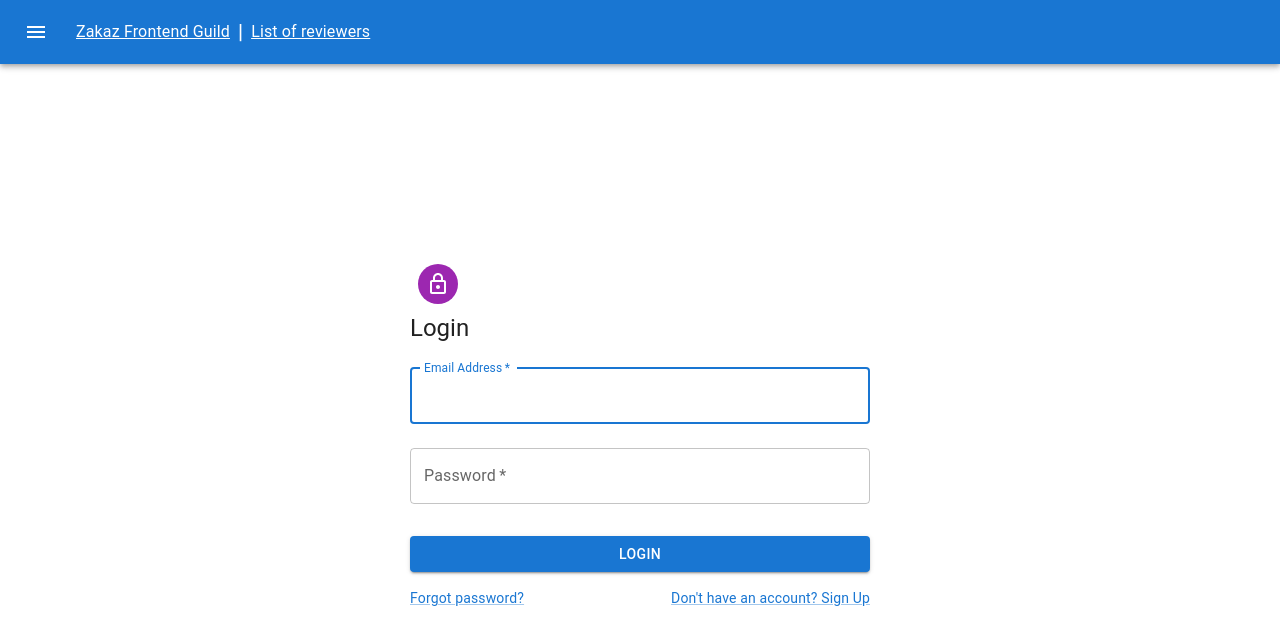
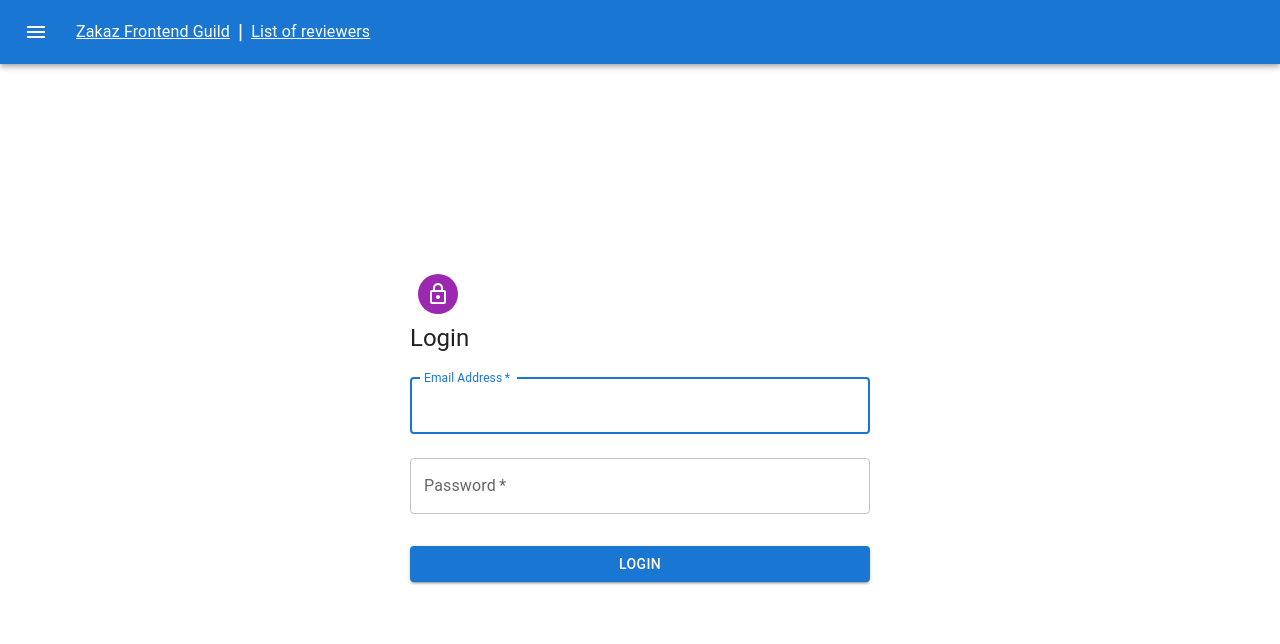
Before and after one commit to blik3230/zakaz-frontend-guild, a Next.js app: page / in a window 1280 px wide. Shown: the top 644 px of the page. Built offline with nearby package versions, Linux system fonts and the light colour scheme; no server answers.

Commit message:
Update GeneralLayout

```diff
--- a/src/modules/auth/components/LoginForm/LoginForm.tsx
+++ b/src/modules/auth/components/LoginForm/LoginForm.tsx
@@ -1,8 +1,7 @@
 import LockOutlinedIcon from '@mui/icons-material/LockOutlined';
-import { Avatar, Box, Button, Grid, TextField, Typography } from '@mui/material';
+import { Avatar, Box, Button, TextField, Typography } from '@mui/material';
 import * as React from 'react';
 import { FormEvent, useState } from 'react';
-import MUILink from '../../../../ui-kit/MUILink/MUILink';
 import useAuthService from '../../hooks/useAuthService';
 
 const LoginForm = () => {
@@ -89,23 +88,6 @@ const LoginForm = () => {
         >
           Login
         </Button>
-        <Grid container>
-          <Grid item xs>
-            <MUILink href="#">
-              <Typography variant="body2">
-                Forgot password?
-              </Typography>
-            </MUILink>
-          </Grid>
-
-          <Grid item>
-            <MUILink href="#">
-              <Typography variant="body2">{ `
-                Don't have an account? Sign Up
-              ` }</Typography>
-            </MUILink>
-          </Grid>
-        </Grid>
       </Box>
     </Box>
   );
```
